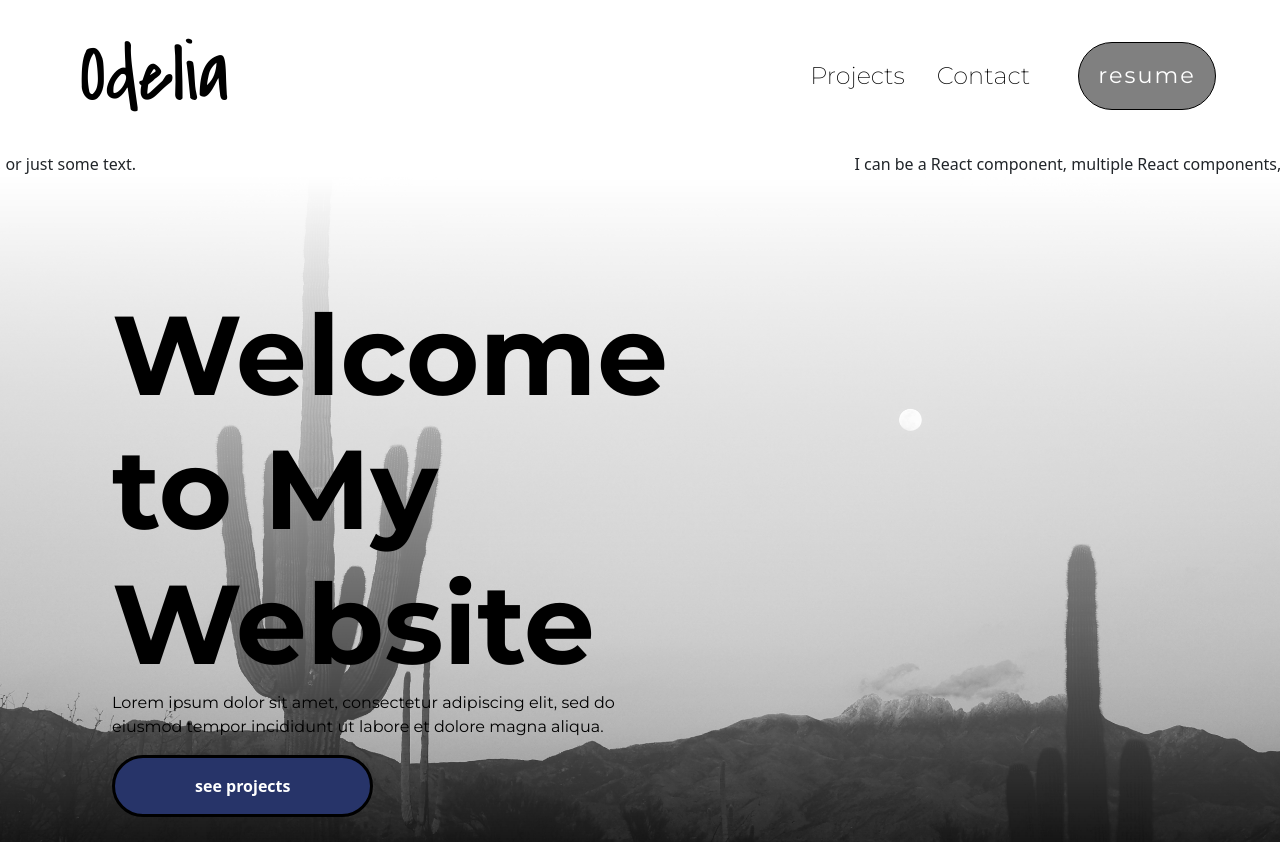
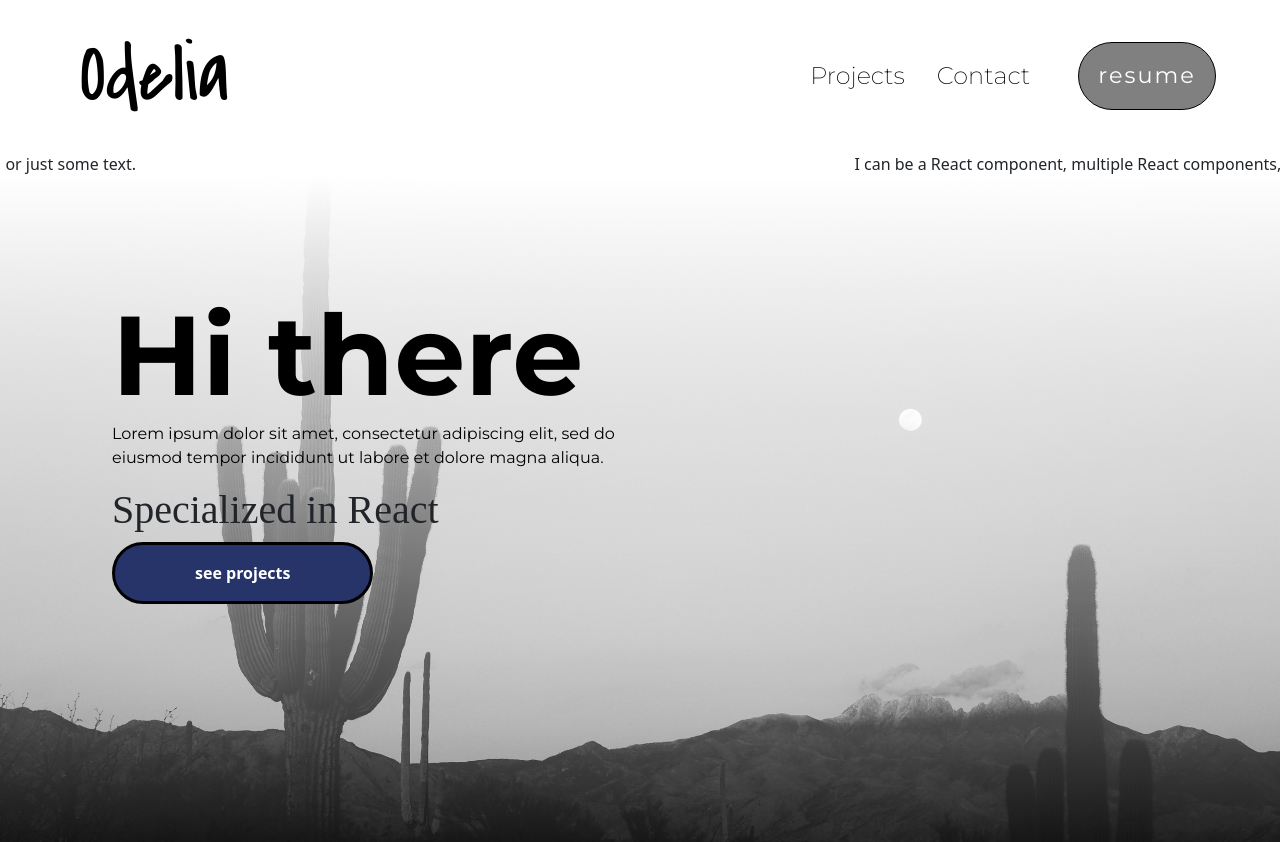
Before and after one commit to OdeliaFink/portfolio-odelia, a React (Create React App) app: page / in a window 1280 px wide. Shown: the top 842 px of the page. Built offline with nearby package versions, Linux system fonts and the light colour scheme; the HTML template or start-up script is replaced by a standard one.

Commit message:
added package and refactor

```diff
--- a/package.json
+++ b/package.json
@@ -22,6 +22,7 @@
     "react-router-dom": "^6.11.0",
     "react-scripts": "5.0.1",
     "react-scroll": "^1.8.9",
+    "react-typical": "^0.1.3",
     "styled-components": "^5.3.10",
     "web-vitals": "^2.1.4",
     "yup": "^1.1.1"
--- a/src/components/Home/Home.jsx
+++ b/src/components/Home/Home.jsx
@@ -1,4 +1,5 @@
 import React from 'react';
+import Typical from 'react-typical';
 import Image2 from '../../images/image2.jpg';
 import {
   ImageContainer,
@@ -21,11 +22,26 @@ const Home = () => {
           <StyledImage src={Image2} />
         </ImageContainer>
         <ContentContainer>
-          <Title>Welcome to My Website</Title>
+          <Title>Hi there</Title>
+          <div></div>
           <Description>
             Lorem ipsum dolor sit amet, consectetur adipiscing elit, sed do
             eiusmod tempor incididunt ut labore et dolore magna aliqua.
           </Description>
+          <Typical
+            steps={[
+              'Full-Stack Developer.',
+              2000,
+              'Specialized in React',
+              2000,
+              'JavaScript',
+              2000,
+              'TypeScript',
+              2000,
+            ]}
+            wrapper="h1"
+            className={'intro'}
+          />
           <Link to="/projects" className="#projects">
             <StyledButton>see projects</StyledButton>
           </Link>
```
Also changed, not shown: 1 other file (tests, documents, lock files or other folders).
